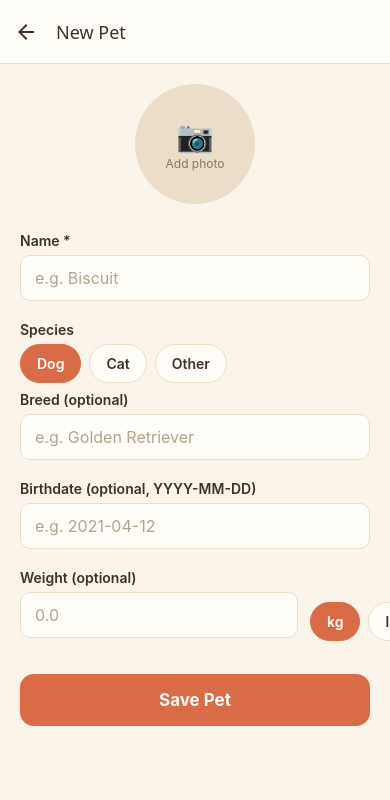
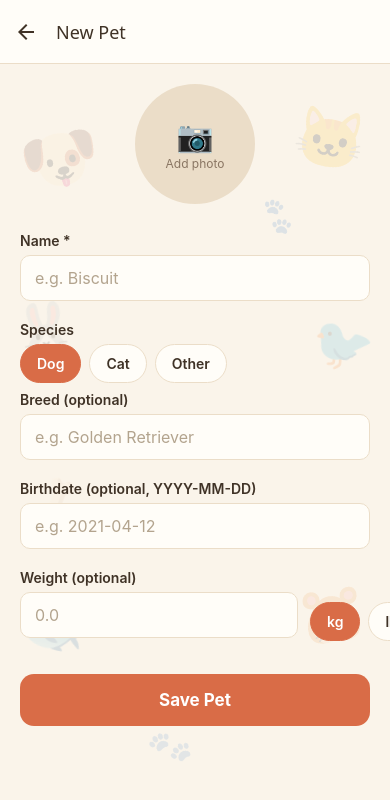
Before and after one commit to dillyd-pixel/PetParentTracker, a React Native app: screen /PetForm in a window 390 px wide. Shown: the top 800 px of the page. Built offline with nearby package versions, Linux system fonts and the light colour scheme.

Commit message:
Background animal characters: vibrant offline pet accents across screens

```diff
--- /dev/null
+++ b/src/components/BackgroundCharacters.tsx
@@ -0,0 +1,100 @@
+/**
+ * BackgroundCharacters — vibrant, playful pet-character backdrop.
+ *
+ * A subtle background decoration layer: large friendly animal emoji
+ * (dog, cat, bunny, bird, fish, hamster, plus paw prints and a bone)
+ * scattered around the screen edges at low opacity, with playful color
+ * pops from the warm app palette via soft glows.
+ *
+ * Fully offline: pure RN Views/Text only. Emoji glyphs are rendered
+ * client-side by the OS — no image assets, no network calls, no new
+ * dependencies — and work on both Android and the web preview.
+ *
+ * Mount as the FIRST child of a screen's root container. The layer is
+ * absolutely positioned (`absoluteFill`) and never intercepts touches
+ * (`pointerEvents="none"`). Because it is the first sibling, later content
+ * (scrollables, cards, buttons) naturally paints above it on both native
+ * and web — no zIndex tricks needed. All color tokens come from `AppColors` — no
+ * literal hex values in this file.
+ */
+import React from 'react';
+import { StyleSheet, Text, View } from 'react-native';
+import type { DimensionValue } from 'react-native';
+
+import { AppColors } from '../theme';
+
+interface BackgroundCharacter {
+  /** The emoji glyph — rendered by the OS, no asset needed. */
+  glyph: string;
+  /** Glyph size in points. */
+  size: number;
+  /** Edge-anchored position (percent strings are valid DimensionValues). */
+  top?: DimensionValue;
+  bottom?: DimensionValue;
+  left?: DimensionValue;
+  right?: DimensionValue;
+  /** Tilt in degrees, e.g. -12. */
+  rotation: number;
+  /** Low-to-medium so text and cards stay perfectly readable. */
+  opacity: number;
+  /** Warm-palette glow (an AppColors token) for the color pop. */
+  glow: string;
+}
+
+/**
+ * Distinct species hugging the edges/corners — never center-screen under
+ * content. Two small paw prints fill the gaps between the larger animals.
+ */
+const CHARACTERS: BackgroundCharacter[] = [
+  { glyph: '🐶', size: 64, top: '7%', left: '5%', rotation: -12, opacity: 0.16, glow: AppColors.primary },
+  { glyph: '🐱', size: 58, top: '5%', right: '6%', rotation: 10, opacity: 0.15, glow: AppColors.accent },
+  { glyph: '🐾', size: 30, top: '17%', right: '24%', rotation: 24, opacity: 0.12, glow: AppColors.textMuted },
+  { glyph: '🐰', size: 52, top: '30%', left: '3%', rotation: -8, opacity: 0.14, glow: AppColors.sage },
+  { glyph: '🐦', size: 50, top: '32%', right: '4%', rotation: 8, opacity: 0.14, glow: AppColors.accent },
+  { glyph: '🦴', size: 44, top: '53%', left: '7%', rotation: -24, opacity: 0.12, glow: AppColors.primary },
+  { glyph: '🐟', size: 54, top: '68%', left: '5%', rotation: 12, opacity: 0.14, glow: AppColors.sage },
+  { glyph: '🐹', size: 56, top: '66%', right: '6%', rotation: -10, opacity: 0.15, glow: AppColors.primary },
+  { glyph: '🐾', size: 34, bottom: '10%', left: '38%', rotation: -18, opacity: 0.1, glow: AppColors.textMuted },
+];
+
+export default function BackgroundCharacters(): React.JSX.Element {
+  return (
+    <View style={styles.layer} pointerEvents="none">
+      {CHARACTERS.map((character) => (
+        <Text
+          key={`${character.glyph}-${character.rotation}`}
+          style={[
+            styles.character,
+            {
+              fontSize: character.size,
+              top: character.top,
+              bottom: character.bottom,
+              left: character.left,
+              right: character.right,
+              opacity: character.opacity,
+              transform: [{ rotate: `${character.rotation}deg` }],
+              textShadowColor: character.glow,
+            },
+          ]}
+        >
+          {character.glyph}
+        </Text>
+      ))}
+    </View>
+  );
+}
+
+const styles = StyleSheet.create({
+  layer: {
+    position: 'absolute',
+    top: 0,
+    left: 0,
+    right: 0,
+    bottom: 0,
+  },
+  character: {
+    position: 'absolute',
+    textShadowOffset: { width: 0, height: 0 },
+    textShadowRadius: 12,
+  },
+});
--- a/src/screens/ExpensesScreen.tsx
+++ b/src/screens/ExpensesScreen.tsx
@@ -27,6 +27,7 @@ import * as ImagePicker from 'expo-image-picker';
 import { useExpenses } from '../context/ExpensesContext';
 import { usePets } from '../context/PetContext';
 import { AppColors, cardShadow } from '../theme';
+import BackgroundCharacters from '../components/BackgroundCharacters';
 import {
   EXPENSE_CATEGORY_OPTIONS,
   expenseAmountLabel,
@@ -313,6 +314,7 @@ export default function ExpensesScreen() {
   if (!activePet) {
     return (
       <View style={styles.container}>
+        <BackgroundCharacters />
         <NoPetState />
       </View>
     );
@@ -396,6 +398,7 @@ export default function ExpensesScreen() {
 
   return (
     <View style={styles.container}>
+      <BackgroundCharacters />
       <FlatList
         data={expenses}
         keyExtractor={(item) => item.id}
--- a/src/screens/FeedingScreen.tsx
+++ b/src/screens/FeedingScreen.tsx
@@ -25,6 +25,7 @@ import * as ImagePicker from 'expo-image-picker';
 import { useFeeding } from '../context/FeedingContext';
 import { usePets } from '../context/PetContext';
 import { AppColors, cardShadow } from '../theme';
+import BackgroundCharacters from '../components/BackgroundCharacters';
 import {
   DAY_NAMES_SHORT,
   MEAL_TYPE_OPTIONS,
@@ -323,6 +324,7 @@ export default function FeedingScreen() {
   if (!activePet) {
     return (
       <View style={styles.container}>
+        <BackgroundCharacters />
         <NoPetState />
       </View>
     );
@@ -403,6 +405,7 @@ export default function FeedingScreen() {
 
   return (
     <View style={styles.container}>
+      <BackgroundCharacters />
       <FlatList
         data={records}
         keyExtractor={(item) => item.id}
--- a/src/screens/HomeScreen.tsx
+++ b/src/screens/HomeScreen.tsx
@@ -26,6 +26,7 @@ import { useExpenses } from '../context/ExpensesContext';
 import { useJournal } from '../context/JournalContext';
 import { cancelMedicationsForPet } from '../storage/notifications';
 import { AppColors } from '../theme';
+import BackgroundCharacters from '../components/BackgroundCharacters';
 import type { RootStackParamList } from '../navigation/RootNavigator';
 import type { Pet } from '../types';
 
@@ -95,6 +96,7 @@ export default function HomeScreen({ navigation }: Props) {
 
   return (
     <View style={styles.container}>
+      <BackgroundCharacters />
       <FlatList
         data={pets}
         keyExtractor={(item) => item.id}
--- a/src/screens/JournalScreen.tsx
+++ b/src/screens/JournalScreen.tsx
@@ -30,6 +30,7 @@ import * as ImagePicker from 'expo-image-picker';
 import { useJournal } from '../context/JournalContext';
 import { usePets } from '../context/PetContext';
 import { AppColors, cardShadow } from '../theme';
+import BackgroundCharacters from '../components/BackgroundCharacters';
 import {
   JOURNAL_MOOD_OPTIONS,
   isValidISODate,
@@ -274,6 +275,7 @@ export default function JournalScreen() {
   if (!activePet) {
     return (
       <View style={styles.container}>
+        <BackgroundCharacters />
         <NoPetState />
       </View>
     );
@@ -351,6 +353,7 @@ export default function JournalScreen() {
 
   return (
     <View style={styles.container}>
+      <BackgroundCharacters />
       <FlatList
         data={entries}
         keyExtractor={(item) => item.id}
--- a/src/screens/MedsScreen.tsx
+++ b/src/screens/MedsScreen.tsx
@@ -31,6 +31,7 @@ import { usePets } from '../context/PetContext';
 import { hasNotificationPermission } from '../storage/notifications';
 import { medicationScheduleLabel } from '../types';
 import { AppColors, cardShadow } from '../theme';
+import BackgroundCharacters from '../components/BackgroundCharacters';
 import type { Medication, MedicationInput } from '../types';
 
 /** Prompt shown when no pet is selected anywhere in the app. */
@@ -451,6 +452,7 @@ export default function MedsScreen() {
   if (!activePet) {
     return (
       <View style={styles.container}>
+        <BackgroundCharacters />
         <NoPetState />
       </View>
     );
@@ -604,6 +606,7 @@ export default function MedsScreen() {
 
   return (
     <View style={styles.container}>
+      <BackgroundCharacters />
       <FlatList
         data={records}
         keyExtractor={(item) => item.id}
--- a/src/screens/PetFormScreen.tsx
+++ b/src/screens/PetFormScreen.tsx
@@ -23,6 +23,7 @@ import type { NativeStackScreenProps } from '@react-navigation/native-stack';
 
 import { usePets } from '../context/PetContext';
 import { AppColors } from '../theme';
+import BackgroundCharacters from '../components/BackgroundCharacters';
 import { SPECIES_OPTIONS, WEIGHT_UNIT_OPTIONS } from '../types';
 import type { PetInput, Species, WeightUnit } from '../types';
 import type { RootStackParamList } from '../navigation/RootNavigator';
@@ -108,7 +109,10 @@ export default function PetFormScreen({ navigation, route }: Props) {
   };
 
   return (
-    <ScrollView style={styles.container} contentContainerStyle={styles.content}>
+    <View style={styles.container}>
+      {/* Animal characters painted behind the form; ScrollView is transparent. */}
+      <BackgroundCharacters />
+      <ScrollView style={styles.scroll} contentContainerStyle={styles.content}>
         {/* Photo picker */}
         <TouchableOpacity style={styles.photoWrap} onPress={pickPhoto}>
           {form.photoUri ? (
@@ -215,11 +219,13 @@ export default function PetFormScreen({ navigation, route }: Props) {
           <Text style={styles.saveText}>{saving ? 'Saving…' : 'Save Pet'}</Text>
         </TouchableOpacity>
       </ScrollView>
+    </View>
   );
 }
 
 const styles = StyleSheet.create({
   container: { flex: 1, backgroundColor: AppColors.background },
+  scroll: { flex: 1 },
   content: { padding: 20, paddingBottom: 48 },
   photoWrap: { alignSelf: 'center', marginBottom: 20 },
   photo: { width: 120, height: 120, borderRadius: 60, backgroundColor: AppColors.border },
--- a/src/screens/PlaceholderScreen.tsx
+++ b/src/screens/PlaceholderScreen.tsx
@@ -9,6 +9,7 @@ import { StyleSheet, Text, View } from 'react-native';
 
 import { usePets } from '../context/PetContext';
 import { AppColors } from '../theme';
+import BackgroundCharacters from '../components/BackgroundCharacters';
 
 interface Props {
   /** e.g. "Vaccines", "Expenses", "Pet Planner"… */
@@ -21,6 +22,7 @@ export default function PlaceholderScreen({ title, noun = 'records' }: Props) {
   const { activePet } = usePets();
   return (
     <View style={styles.container}>
+      <BackgroundCharacters />
       <Text style={styles.emoji}>🚧</Text>
       <Text style={styles.title}>{title}</Text>
       {activePet ? (
--- a/src/screens/VaccinesScreen.tsx
+++ b/src/screens/VaccinesScreen.tsx
@@ -25,6 +25,7 @@ import * as ImagePicker from 'expo-image-picker';
 import { usePets } from '../context/PetContext';
 import { useVaccines } from '../context/VaccinesContext';
 import { AppColors, cardShadow } from '../theme';
+import BackgroundCharacters from '../components/BackgroundCharacters';
 import { VACCINE_DUE_SOON_DAYS } from '../types';
 import type { Vaccine, VaccineInput, VaccineStatus } from '../types';
 
@@ -295,6 +296,7 @@ export default function VaccinesScreen() {
   if (!activePet) {
     return (
       <View style={styles.container}>
+        <BackgroundCharacters />
         <NoPetState />
       </View>
     );
@@ -369,6 +371,7 @@ export default function VaccinesScreen() {
 
   return (
     <View style={styles.container}>
+      <BackgroundCharacters />
       <FlatList
         data={records}
         keyExtractor={(item) => item.id}
--- a/src/screens/VetRecordsScreen.tsx
+++ b/src/screens/VetRecordsScreen.tsx
@@ -25,6 +25,7 @@ import * as ImagePicker from 'expo-image-picker';
 import { useVetRecords } from '../context/VetContext';
 import { usePets } from '../context/PetContext';
 import { AppColors, cardShadow } from '../theme';
+import BackgroundCharacters from '../components/BackgroundCharacters';
 import { isValidISODate, vetCostLabel } from '../types';
 import type { VetRecord, VetRecordInput } from '../types';
 
@@ -257,6 +258,7 @@ export default function VetRecordsScreen() {
   if (!activePet) {
     return (
       <View style={styles.container}>
+        <BackgroundCharacters />
         <NoPetState />
       </View>
     );
@@ -349,6 +351,7 @@ export default function VetRecordsScreen() {
 
   return (
     <View style={styles.container}>
+      <BackgroundCharacters />
       <FlatList
         data={records}
         keyExtractor={(item) => item.id}
--- a/src/screens/upsells.tsx
+++ b/src/screens/upsells.tsx
@@ -15,6 +15,7 @@ import { FlatList, StyleSheet, Text, TouchableOpacity, View } from 'react-native
 import { createWebSafeStackNavigator } from '../navigation/WebSafeStack';
 import PlaceholderScreen from './PlaceholderScreen';
 import { AppColors } from '../theme';
+import BackgroundCharacters from '../components/BackgroundCharacters';
 import { usePets } from '../context/PetContext';
 
 export type UpsellStackParamList = {
@@ -39,6 +40,7 @@ export function UpsellList({ navigation }: { navigation: any }) {
   const { activePet } = usePets();
   return (
     <View style={styles.container}>
+      <BackgroundCharacters />
       <FlatList
         data={PRODUCTS}
         keyExtractor={(item) => item.name}
```
Lines whose indentation alone changed are shown as unchanged.
